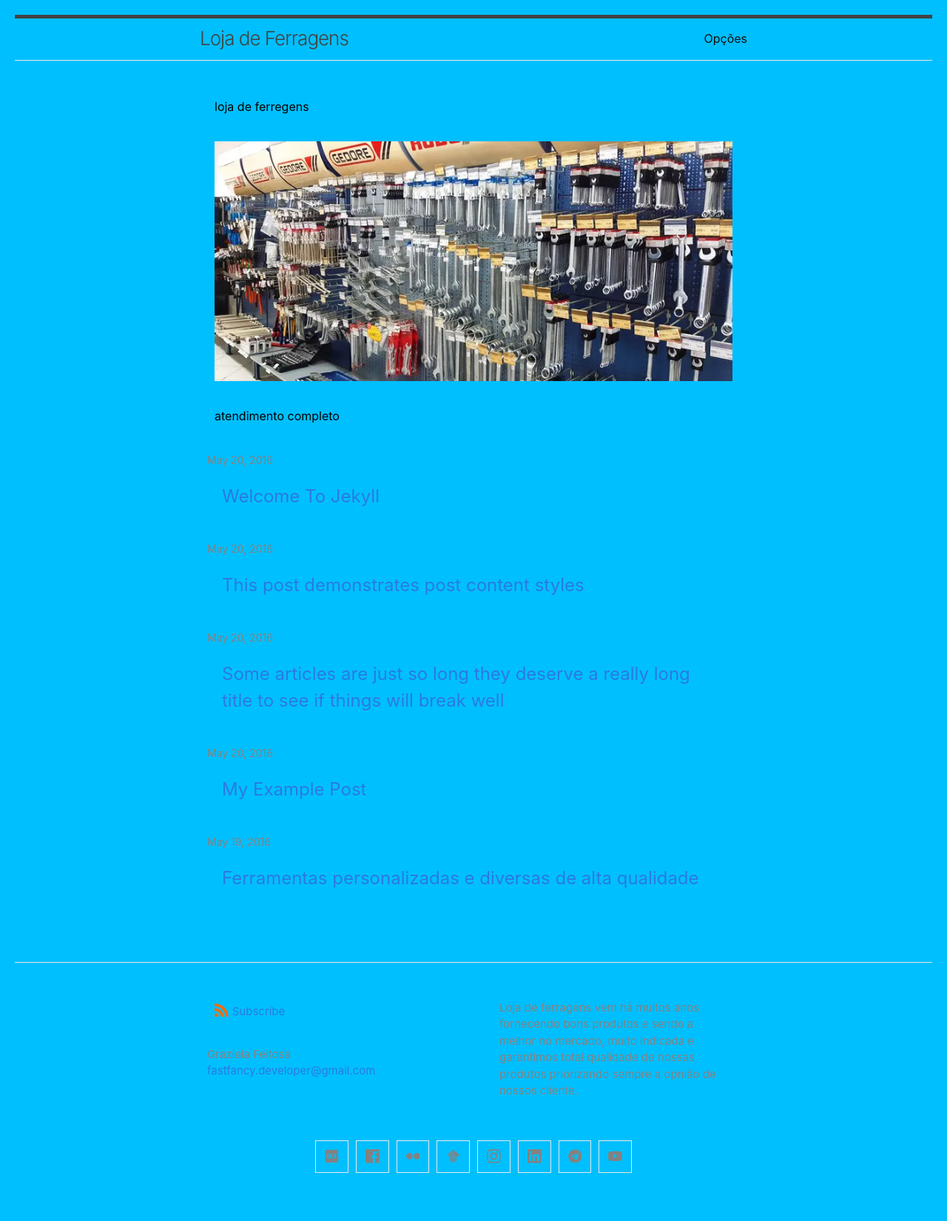
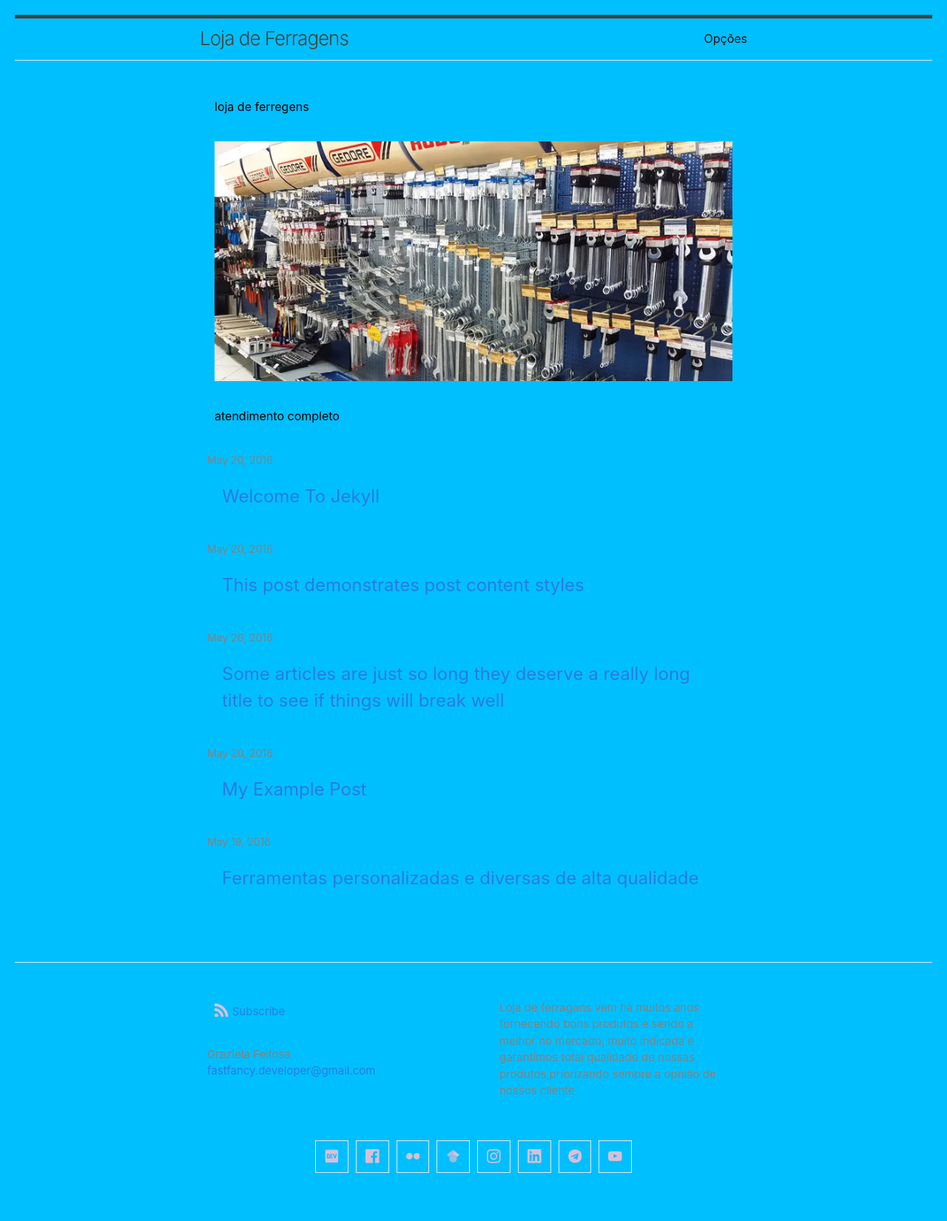
Before and after one commit to GrazielaFS/loja1, a Jekyll site: the page built from index.md, in a window 1280 px wide. Shown: the whole page at 74% size. Built offline with Jekyll 4.4.1, drawn with Linux system fonts in a browser that asks for light colours.

Commit message:
Update _base.scss

```diff
--- a/_sass/minima/_base.scss
+++ b/_sass/minima/_base.scss
@@ -230,11 +230,11 @@ pre {
  */
 
 .orange {
-  color: #f66a0a;
+  color: #D8BFD8;
 }
 
 .grey {
-  color: #828282;
+  color: #D8BFD8;
 }
 
 .svg-icon {
```
